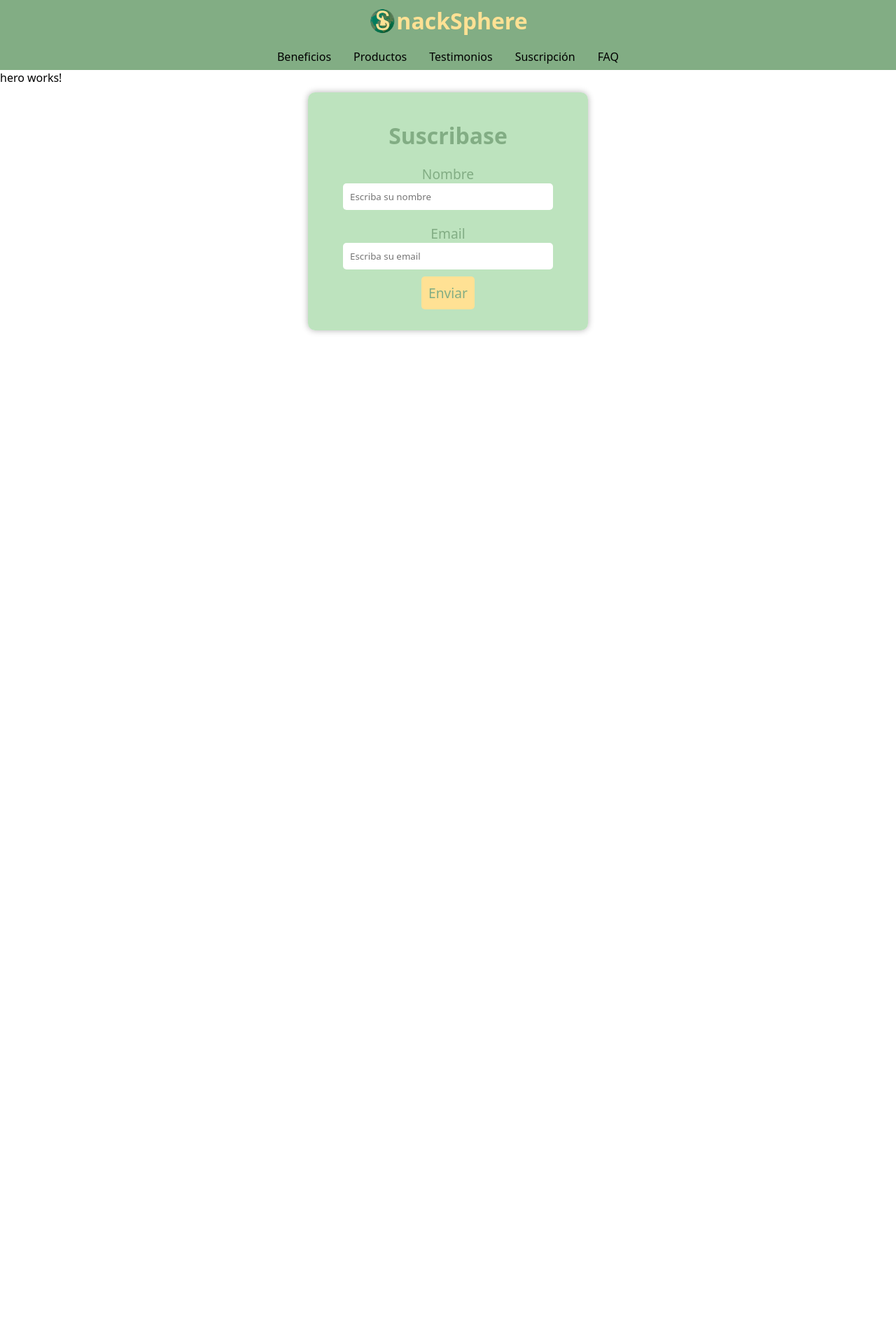
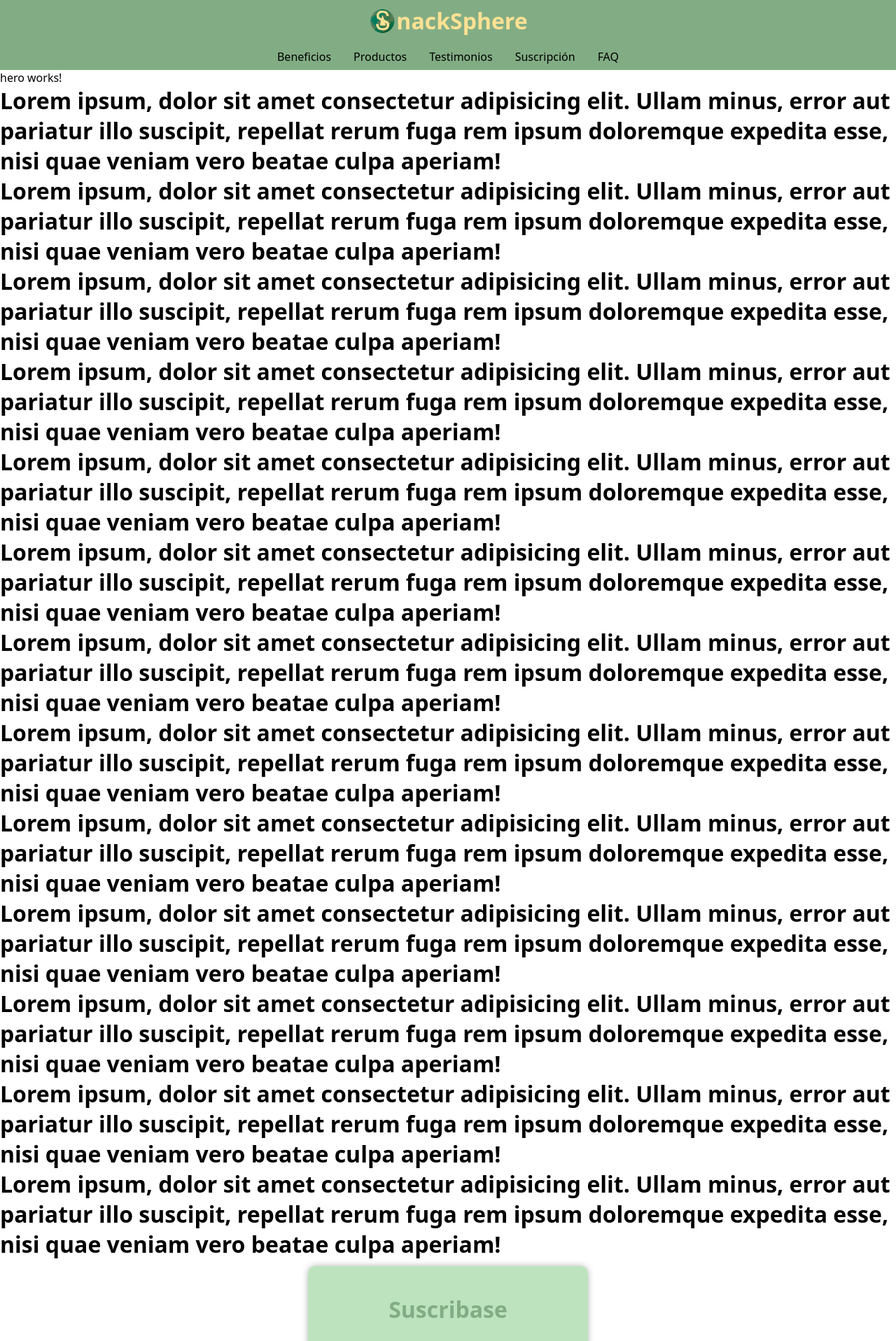
Before and after one commit to ImMiguelFv/LandingPage, an Angular app: page / in a window 1280 px wide. Shown: the top 1916 px of the page at 70% size. Before the commit the page ends 800 px from the top, so only its background shows below. Built offline with nearby package versions, Linux system fonts and the light colour scheme.

Commit message:
lorem try

```diff
--- a/src/app/hero/hero.component.html
+++ b/src/app/hero/hero.component.html
@@ -1 +1,14 @@
 <p>hero works!</p>
+<h1>Lorem ipsum, dolor sit amet consectetur adipisicing elit. Ullam minus, error aut pariatur illo suscipit, repellat rerum fuga rem ipsum doloremque expedita esse, nisi quae veniam vero beatae culpa aperiam!</h1>
+<h1>Lorem ipsum, dolor sit amet consectetur adipisicing elit. Ullam minus, error aut pariatur illo suscipit, repellat rerum fuga rem ipsum doloremque expedita esse, nisi quae veniam vero beatae culpa aperiam!</h1>
+<h1>Lorem ipsum, dolor sit amet consectetur adipisicing elit. Ullam minus, error aut pariatur illo suscipit, repellat rerum fuga rem ipsum doloremque expedita esse, nisi quae veniam vero beatae culpa aperiam!</h1>
+<h1>Lorem ipsum, dolor sit amet consectetur adipisicing elit. Ullam minus, error aut pariatur illo suscipit, repellat rerum fuga rem ipsum doloremque expedita esse, nisi quae veniam vero beatae culpa aperiam!</h1>
+<h1>Lorem ipsum, dolor sit amet consectetur adipisicing elit. Ullam minus, error aut pariatur illo suscipit, repellat rerum fuga rem ipsum doloremque expedita esse, nisi quae veniam vero beatae culpa aperiam!</h1>
+<h1>Lorem ipsum, dolor sit amet consectetur adipisicing elit. Ullam minus, error aut pariatur illo suscipit, repellat rerum fuga rem ipsum doloremque expedita esse, nisi quae veniam vero beatae culpa aperiam!</h1>
+<h1>Lorem ipsum, dolor sit amet consectetur adipisicing elit. Ullam minus, error aut pariatur illo suscipit, repellat rerum fuga rem ipsum doloremque expedita esse, nisi quae veniam vero beatae culpa aperiam!</h1>
+<h1>Lorem ipsum, dolor sit amet consectetur adipisicing elit. Ullam minus, error aut pariatur illo suscipit, repellat rerum fuga rem ipsum doloremque expedita esse, nisi quae veniam vero beatae culpa aperiam!</h1>
+<h1>Lorem ipsum, dolor sit amet consectetur adipisicing elit. Ullam minus, error aut pariatur illo suscipit, repellat rerum fuga rem ipsum doloremque expedita esse, nisi quae veniam vero beatae culpa aperiam!</h1>
+<h1>Lorem ipsum, dolor sit amet consectetur adipisicing elit. Ullam minus, error aut pariatur illo suscipit, repellat rerum fuga rem ipsum doloremque expedita esse, nisi quae veniam vero beatae culpa aperiam!</h1>
+<h1>Lorem ipsum, dolor sit amet consectetur adipisicing elit. Ullam minus, error aut pariatur illo suscipit, repellat rerum fuga rem ipsum doloremque expedita esse, nisi quae veniam vero beatae culpa aperiam!</h1>
+<h1>Lorem ipsum, dolor sit amet consectetur adipisicing elit. Ullam minus, error aut pariatur illo suscipit, repellat rerum fuga rem ipsum doloremque expedita esse, nisi quae veniam vero beatae culpa aperiam!</h1>
+<h1>Lorem ipsum, dolor sit amet consectetur adipisicing elit. Ullam minus, error aut pariatur illo suscipit, repellat rerum fuga rem ipsum doloremque expedita esse, nisi quae veniam vero beatae culpa aperiam!</h1>
```
